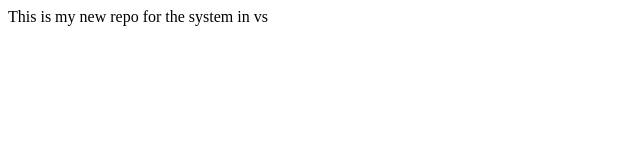
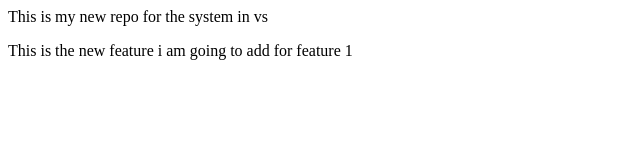
Before and after one commit to sugambaral01/localrepo, a plain HTML site: page index.html in a window 1280 px wide. Shown: the whole page, without its empty margins (0-640 px from the left). Drawn offline with Linux system fonts and the light colour scheme.

Commit message:
Adding a new feature

```diff
--- a/index.html
+++ b/index.html
@@ -1 +1,2 @@
 <p> This is my new repo for the system in vs </p>
+<p> This is the new feature i am going to add for feature 1</p>
```
